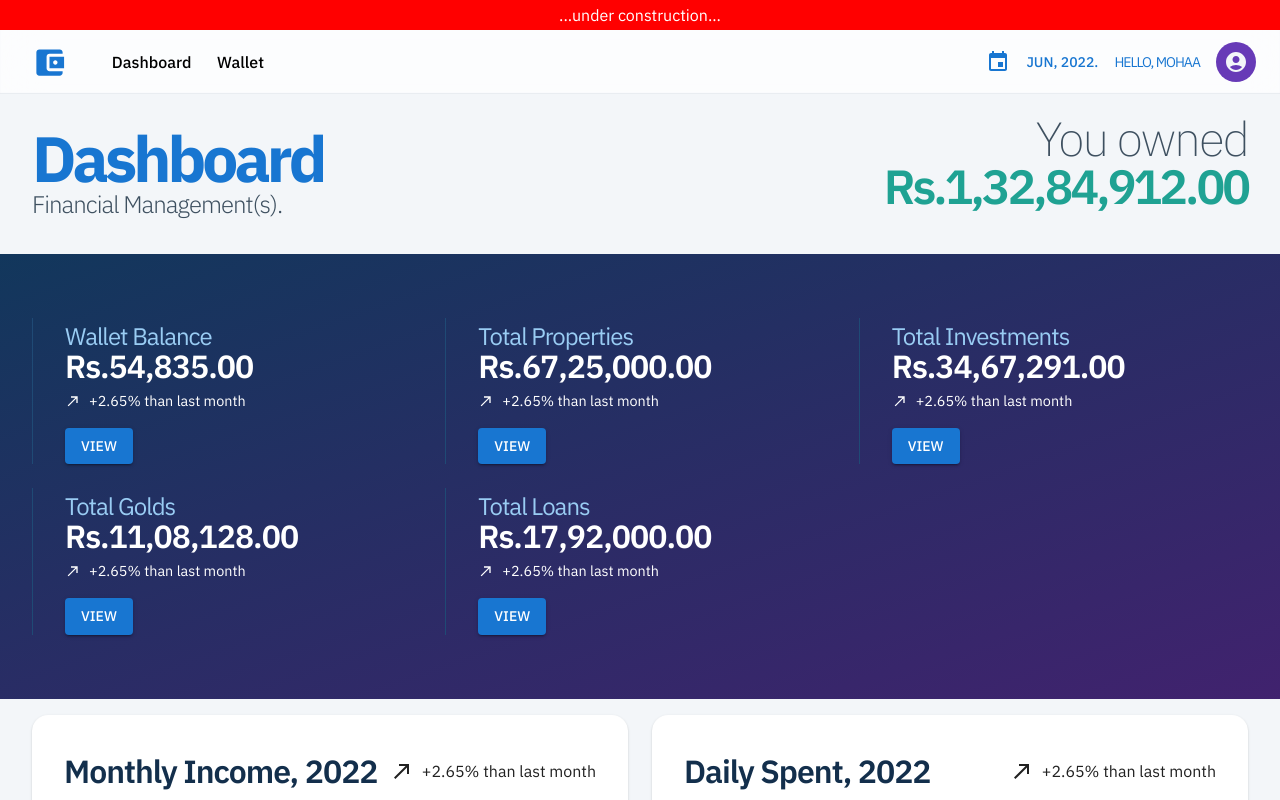
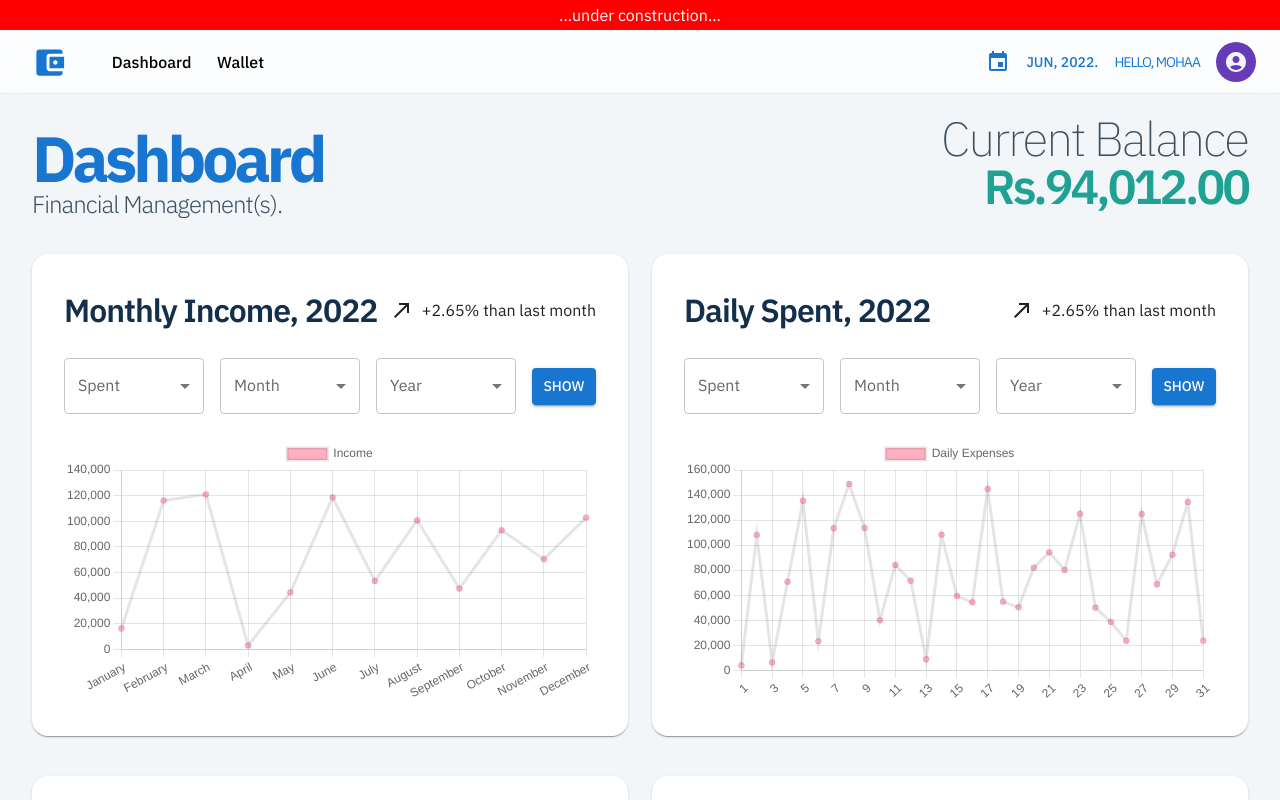
Before and after one commit to cra2ycoder/my-finance, a Next.js app: page /dashboard in a window 1280 px wide. Shown: the top 800 px of the page. Built offline with nearby package versions, Linux system fonts and the light colour scheme.

Commit message:
dashboard cleanups

```diff
--- a/pages/dashboard.tsx
+++ b/pages/dashboard.tsx
@@ -7,19 +7,11 @@ import {
   YearlySavingsChart,
   MonthlyIncomeChart,
 } from '@components/Charts'
-import { MoneyTable } from '@components/MoneyBox'
+// import { MoneyTable } from '@components/MoneyBox'
 import { GridBox } from '@components/Base/Layout'
 import { pageItems } from '@model/config'
 
 function Dashboard() {
-  const moneyList = [
-    { name: 'Wallet Balance', value: '54,835', link: '/wallet' },
-    { name: 'Total Properties', value: '67,25,000', link: '/debits' },
-    { name: 'Total Investments', value: '34,67,291', link: '/investments' },
-    { name: 'Total Golds', value: '11,08,128', link: '/golds' },
-    { name: 'Total Loans', value: '17,92,000', link: '/insurances' },
-  ]
-
   return (
     <Box>
       <PageTitle {...pageItems.dashboard}>
@@ -34,7 +26,7 @@ function Dashboard() {
             textAlign: 'right',
           }}
         >
-          You owned
+          Current Balance
         </Typography>
         <Typography
           sx={{
@@ -47,10 +39,10 @@ function Dashboard() {
             textAlign: 'right',
           }}
         >
-          Rs.1,32,84,912.00
+          Rs.94,012.00
         </Typography>
       </PageTitle>
-      <MoneyTable list={moneyList} />
+      {/* <MoneyTable list={moneyList} /> */}
       <GridBox
         className="dashboard-graphs-wrapper"
         columns={{ lg: 2, md: 1, sm: 1 }}
```
